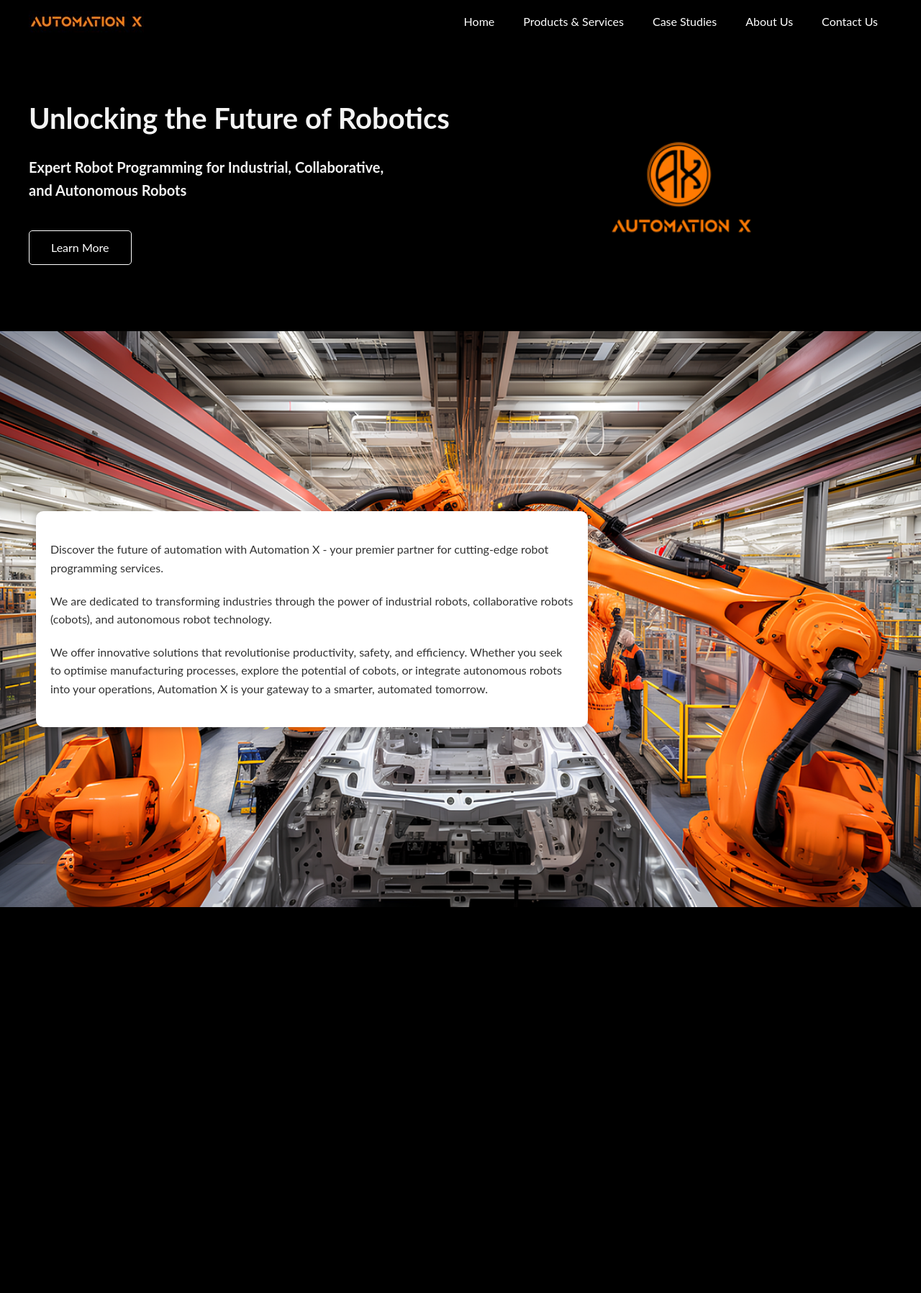
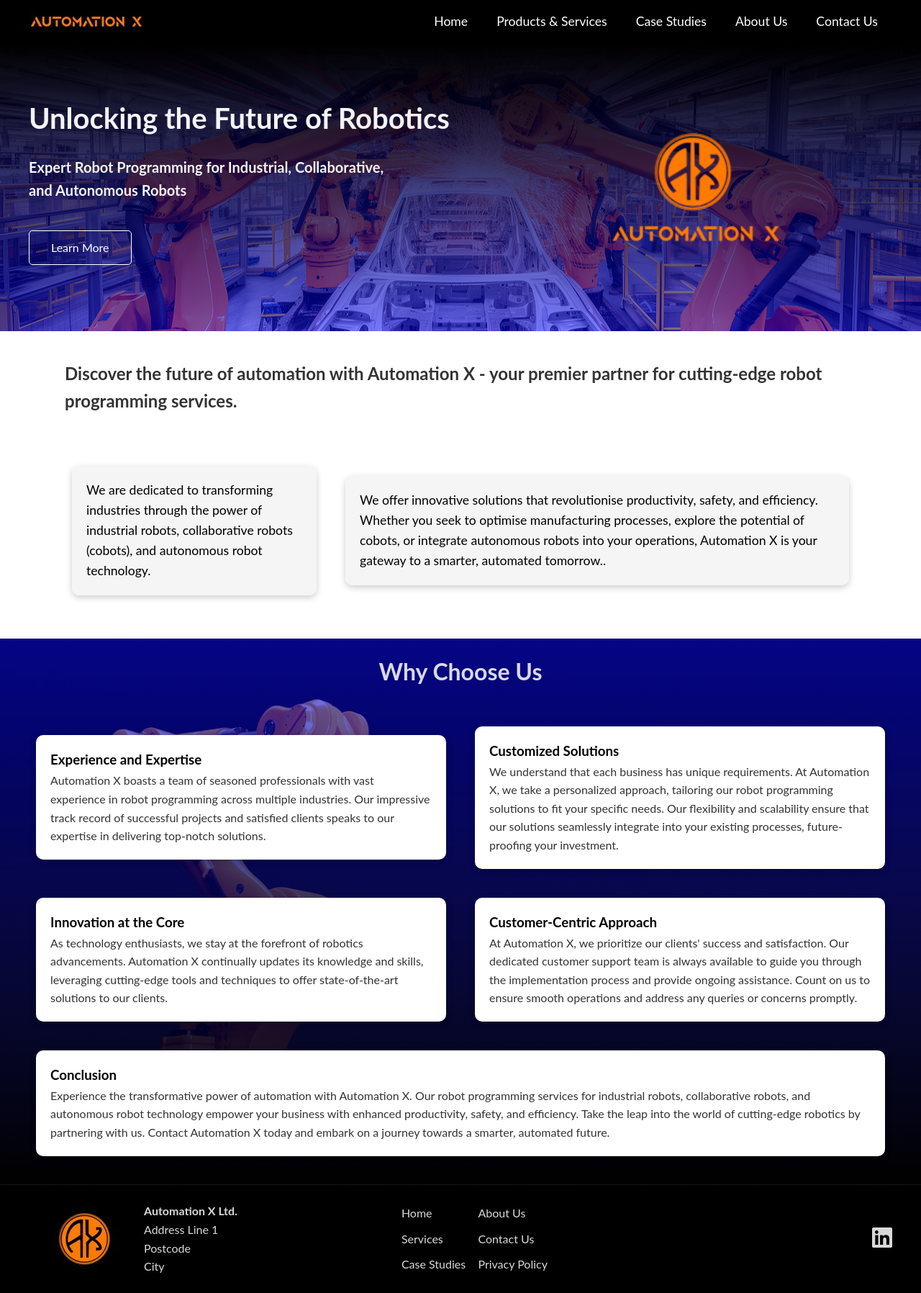
Before and after one commit to nemetht91/Automation-X, a Python web app: template templates/index.html in a window 1280 px wide. Shown: the whole page at 72% size. Before the commit the page ends 1260 px from the top, so only its background shows below. Run offline with Jinja, Linux system fonts and the light colour scheme; the template is opened without the code that fills it, so the values that code supplies are empty.

Commit message:
Finish initial layout of the home page

```diff
--- a/static/css/style.css
+++ b/static/css/style.css
@@ -2,7 +2,7 @@
     --primary-color:#FF7A01;
     --secondary-color:#1c3fa8;
     --dark-color:#000;
-    --light-color:#f4f4f4;
+    --light-color:#f4f4f4e3;
 }
 
 /* Basic styling */
@@ -51,7 +51,7 @@ a{
 .navbar nav a{
     color: #fff;
     margin: 0 20px;
-    font-size: 1rem;
+    font-size: 1.1rem;
 }
 
 .navbar nav a:hover{
@@ -82,8 +82,17 @@ a{
 
   /* Showcase */
   .showcase{
+    max-width: 100%;
+    background-image: linear-gradient(
+    to bottom,
+    rgba(0, 0, 0, 1),
+    rgba(0, 0, 255, 0.5)
+  ), url(../img/robot2.png);
     background-color: var(--dark-color);
+    height: 100vh;
     color: #f4f4f4;
+    background-size: cover;
+    background-position: center;
     height: 400px;
   }
 
@@ -101,32 +110,100 @@ a{
   }
 
   .showcase img{
-    height: 50%;
+    height: 60%;
   }
 
+/* Intro*/
 
-  /* Intro */
-  .intro{
+.intro .grid{
+    grid-template-columns: 30% 60%;
+}
+
+.intro h2{
+    margin: 40px 0;
+    grid-column: span 2;
+}
+
+.intro .card{
+    max-width: 800px;
+    font-size: 1.1rem;
+    background-color: var(--light-color);
+    color: var(--dark-color);
+}
+
+/* Offering */
+.offering{
+    margin-top: 50px;
+    padding-bottom: 30px;
     max-width: 100%;
-    background-image: url(../img/robot2.png);
-    height: 100vh;
+    background-image: linear-gradient(
+    to bottom,
+    rgba(0, 0, 255, 0.5),
+    rgba(0, 0, 0, 1)
+  ), url(../img/robot1.jpg);
+    background-color: var(--dark-color);
+    color: #f4f4f4;
     background-size: cover;
-    background-position: center;
-  }
+    background-position: center;;
+}
 
-  .intro.grid{
-    grid-template-columns: 45% 55%;
-  }
+.offering h2{
+    text-align: center;
+    margin: 20px 0px;
+    color: var(--light-color);
+    font-size: 2rem;
+}
 
-  .intro li{
-    margin: 20px 0;
-  }
+.offering .grid{
+    grid-template-columns: repeat(2, 1fr);
+}
 
-  .intro img{
-    width: 100%;
-  }
+.offering .grid :first-child,
+.offering .grid :nth-child(6){
+    grid-column: span 2;
+}
+
+.offering .card{
+    background-color: #fff;
+}
+
+.offering .card h3{
+    color: var(--dark-color);
+}
+
+.offering .card p{
+    color: var(--d-color);
+}
+
+/* footer */
+
+footer{
+    background-color: var(--dark-color);
+    color: var(--light-color);
+    height: 150px;
+}
+
+footer .flex{
+    height: 100%;
+    justify-content: space-between;
+    align-items: center;
+}
+
+footer nav ul{
+    display: grid;
+    grid-template-columns: repeat(2, 1fr);
+}
+
+footer li{
+    padding: 5px;
+}
+
+footer a{
+    color: var(--light-color);
+}
 
   @media(max-width: 950px){
+
     /* Navbar */
     .links{
         display: none;
@@ -158,6 +235,39 @@ a{
         justify-content: center;
         align-items: center;
     }
+
+    /* Intro */
+
+    .intro{
+        text-align: center;
+    }
+
+    .intro h2{
+        font-size: 1.2rem;
+        margin: 20px 0;
+        grid-column: span 1;
+    }
+
+    .intro .grid{
+        grid-template-columns: 1fr;
+    }
+
+    /* Offering */
+    .offering .grid{
+        grid-template-columns: 1fr;
+    }
+
+    .offering .grid :first-child,
+    .offering .grid :nth-child(6){
+    grid-column: span 1;
+    }
+
+    .offering .card{
+        text-align: center;
+    }
+
+
+
   }
 
   @media(max-width: 500px){
--- a/templates/index.html
+++ b/templates/index.html
@@ -4,6 +4,9 @@
     <meta charset="UTF-8">
     <meta name="viewport" content="width=device-width, initial-scale=1.0">
     <title>Automation X</title>
+    <link rel="stylesheet" href="https://cdnjs.cloudflare.com/ajax/libs/font-awesome/6.4.2/css/all.min.css"
+    integrity="sha512-z3gLpd7yknf1YoNbCzqRKc4qyor8gaKU1qmn+CShxbuBusANI9QpRohGBreCFkKxLhei6S9CQXFEbbKuqLg0DA=="
+    crossorigin="anonymous" referrerpolicy="no-referrer" />
     <link rel="stylesheet" href="../static/css/utilities.css">
     <link rel="stylesheet" href="../static/css/style.css">
 </head>
@@ -40,18 +43,74 @@
 
     </section>
 
+    <!-- Intro -->
     <section class="intro">
         <div class="container grid">
+
+                <h2>Discover the future of automation with Automation X - your premier partner for cutting-edge robot programming services.</h2>
+
             <div class="card">
-                <ul>
-                    <li>Discover the future of automation with Automation X - your premier partner for cutting-edge robot programming services.</li>
-                    <li>We are dedicated to transforming industries through the power of industrial robots, collaborative robots (cobots), and autonomous robot technology.</li>
-                    <li>We offer innovative solutions that revolutionise productivity, safety, and efficiency. Whether you seek to optimise manufacturing processes, explore the potential of cobots, or integrate autonomous robots into your operations, Automation X is your gateway to a smarter, automated tomorrow.</li>
-                </ul>
+                <p>We are dedicated to transforming industries through the power of industrial robots, collaborative robots (cobots), and autonomous robot technology.</p>
+            </div>
+            <div class="card">
+                <p>We offer innovative solutions that revolutionise productivity, safety, and efficiency. Whether you seek to optimise manufacturing processes, explore the potential of cobots, or integrate autonomous robots into your operations, Automation X is your gateway to a smarter, automated tomorrow..</p>
             </div>
         </div>
+    </section>
 
+    <section class="offering">
+
+        <div class="container grid">
+            <h2>Why Choose Us</h2>
+            <div class="card">
+                <h3>Experience and Expertise</h3>
+                <p>Automation X boasts a team of seasoned professionals with vast experience in robot programming across multiple industries. Our impressive track record of successful projects and satisfied clients speaks to our expertise in delivering top-notch solutions.</p>
+            </div>
+            <div class="card">
+                <h3>Customized Solutions</h3>
+                <p>We understand that each business has unique requirements. At Automation X, we take a personalized approach, tailoring our robot programming solutions to fit your specific needs. Our flexibility and scalability ensure that our solutions seamlessly integrate into your existing processes, future-proofing your investment.</p>
+            </div>
+            <div class="card">
+                <h3>Innovation at the Core</h3>
+                <p>As technology enthusiasts, we stay at the forefront of robotics advancements. Automation X continually updates its knowledge and skills, leveraging cutting-edge tools and techniques to offer state-of-the-art solutions to our clients.</p>
+            </div>
+            <div class="card">
+                <h3>Customer-Centric Approach</h3>
+                <p>At Automation X, we prioritize our clients' success and satisfaction. Our dedicated customer support team is always available to guide you through the implementation process and provide ongoing assistance. Count on us to ensure smooth operations and address any queries or concerns promptly.</p>
+            </div>
+            <div class="card">
+                <h3>Conclusion</h3>
+                <p>Experience the transformative power of automation with Automation X. Our robot programming services for industrial robots, collaborative robots, and autonomous robot technology empower your business with enhanced productivity, safety, and efficiency. Take the leap into the world of cutting-edge robotics by partnering with us. Contact Automation X today and embark on a journey towards a smarter, automated future.</p>
+            </div>
+        </div>
     </section>
+
+     <!-- footer-->
+     <footer>
+        <div class="container flex">
+            <div class="logo flex">
+            <img src="../static/img/logo_2.jpg" alt="Automation X Logo">
+                <div class="address">
+                    <h4>Automation X Ltd.</h4>
+                    <p>Address Line 1</p>
+                    <p>Postcode</p>
+                    <p>City</p>
+                </div>
+            </div>
+            <nav class="links ">
+                <ul>
+                    <li><a href="./index.html">Home</a></li>
+                    <li><a href="./about.html">About Us</a></li>
+                    <li><a href="./services.html">Services</a></li>
+                    <li><a href="./contact.html">Contact Us</a></li>
+                    <li><a href="./projects.html">Case Studies</a></li>
+                    <li><a href="./contact.html">Privacy Policy</li>
+                </ul>
+            </nav>
+            <a href="https://www.linkedin.com/company/automation-x-solutions/" target="_blank" ><i class="fab fa-linkedin fa-2x"></i></a>
+        </div>
+
+     </footer>
     <script src="../static/js/script.js" charset="UTF-8"></script>
 </body>
 </html>
```
